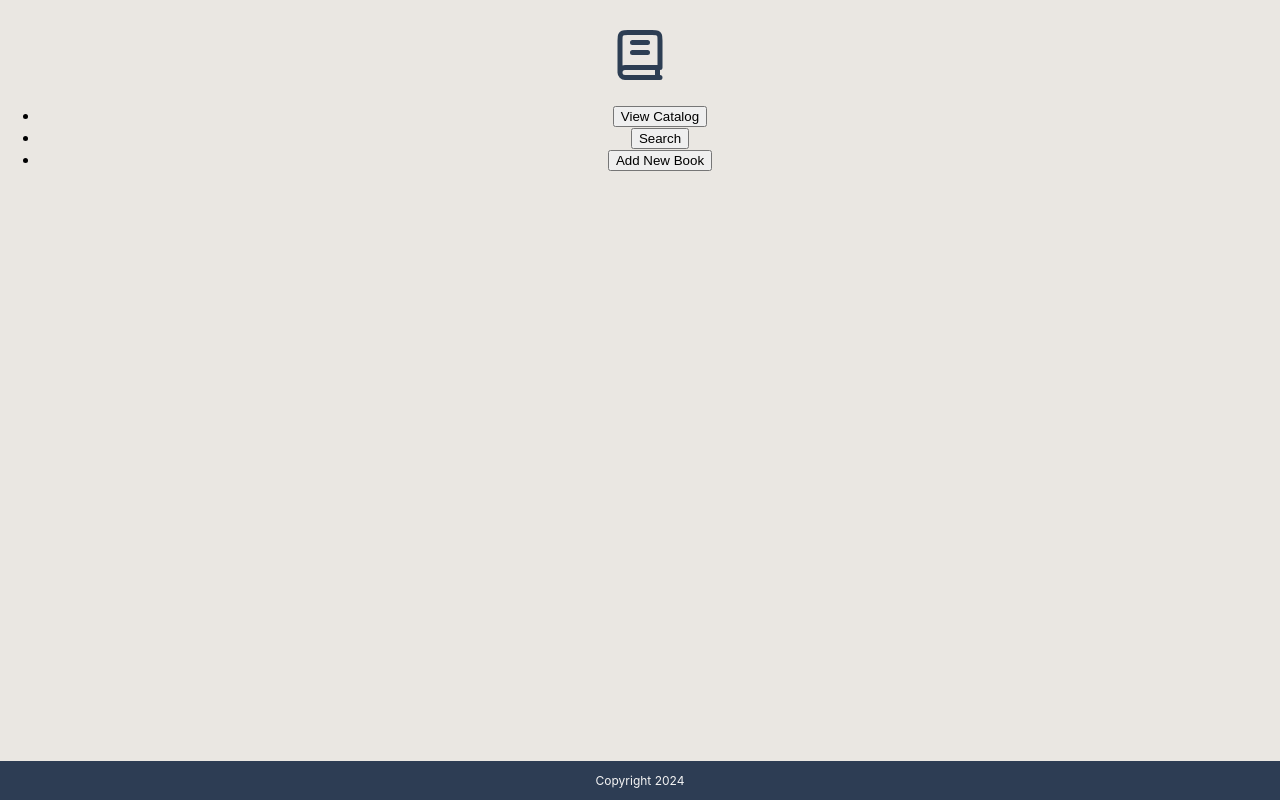
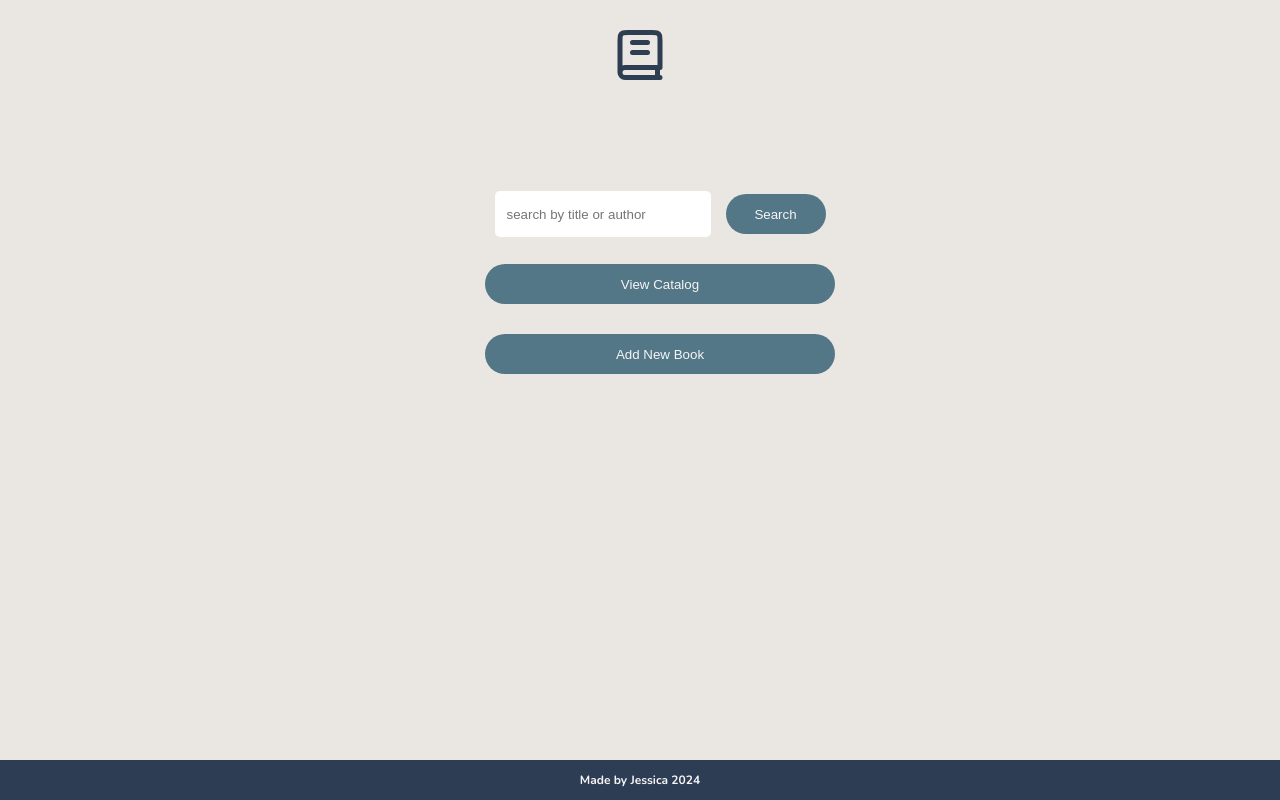
Before and after one commit to jdpabst/library-catalog, a React (Create React App) app: page / in a window 1280 px wide. Built offline with nearby package versions, Linux system fonts and the light colour scheme.

Commit message:
start adding functionality to the buttons

```diff
--- a/public/index.html
+++ b/public/index.html
@@ -1,14 +1,16 @@
 <!DOCTYPE html>
 <html lang="en">
+
 <head>
   <meta charset="utf-8" />
   <link rel="icon" href="%PUBLIC_URL%/favicon.ico" />
   <meta name="viewport" content="width=device-width, initial-scale=1" />
   <meta name="theme-color" content="#000000" />
-    <meta
-      name="description"
-      content="Web site created using create-react-app"
-    />
+  <meta name="description" content="Web site created using create-react-app" />
+  <link rel="preconnect" href="https://fonts.googleapis.com">
+  <link rel="preconnect" href="https://fonts.gstatic.com" crossorigin>
+  <link href="https://fonts.googleapis.com/css2?family=Nunito:ital,wght@0,200..1000;1,200..1000&display=swap"
+    rel="stylesheet">
   <link rel="apple-touch-icon" href="%PUBLIC_URL%/logo192.png" />
   <!--
       manifest.json provides metadata used when your web app is installed on a
@@ -24,8 +26,10 @@
       work correctly both with client-side routing and a non-root public URL.
       Learn how to configure a non-root public URL by running `npm run build`.
     -->
+
   <title>React App</title>
 </head>
+
 <body>
   <noscript>You need to enable JavaScript to run this app.</noscript>
   <div id="root"></div>
@@ -40,4 +44,5 @@
       To create a production bundle, use `npm run build` or `yarn build`.
     -->
 </body>
+
 </html>
--- a/src/App.css
+++ b/src/App.css
@@ -3,4 +3,9 @@
   background-color: #eae7e2;
   height: 100vh;
   width: 100vw;
+  font-family: "Nunito", sans-serif;
+  font-optical-sizing: auto;
+  font-weight: bold;
+  font-style: normal;
+
 }
--- a/src/Components/Footer/Footer.tsx
+++ b/src/Components/Footer/Footer.tsx
@@ -6,7 +6,7 @@ export default function Footer() {
 
  return (
   <div className='footer-container'>
-   <p>Copyright 2024</p>
+   <p>Made by Jessica 2024</p>
   </div>
  )
 }
--- a/src/Components/Header/Header.css
+++ b/src/Components/Header/Header.css
@@ -5,4 +5,10 @@
   height: 60px;
   filter: invert(19%) sepia(44%) saturate(527%) hue-rotate(174deg) brightness(93%) contrast(87%);
  }
+
+ img:hover {
+  /* filter: invert(94%) sepia(2%) saturate(3538%) hue-rotate(177deg) brightness(86%) contrast(102%); */
+  filter: invert(43%) sepia(21%) saturate(629%) hue-rotate(153deg) brightness(96%) contrast(87%);
+  /* filter: invert(100%) sepia(24%) saturate(2402%) hue-rotate(182deg) brightness(113%) contrast(92%); */
+ }
 }
--- a/src/Components/Home/Home.css
+++ b/src/Components/Home/Home.css
@@ -0,0 +1,60 @@
+.home-container {
+ font-family: "Nunito", sans-serif;
+ font-optical-sizing: auto;
+ font-weight: bold;
+ font-style: normal;
+
+ .home-list {
+  margin: 0 auto;
+  margin-top: 100px;
+  list-style-type: none;
+  width: 80%;
+
+  .search-container {
+
+   .search-input {
+    width: 200px;
+    margin-right: 15px;
+    border: none;
+    height: 40px;
+    padding-left: 10px;
+    border-radius: 5px;
+    border: 2px solid transparent;
+    color: #2d3d54
+   }
+
+   input:focus {
+    outline: none;
+    border: 2px solid #537787;
+   }
+
+   .search-bttn {
+    width: 100px;
+   }
+  }
+
+  li {
+
+   button {
+    background-color: #537787;
+    /* background-color: #bfcfdc; */
+    height: 40px;
+    width: 350px;
+    margin-bottom: 30px;
+    border: none;
+    border-radius: 30px;
+    color: whitesmoke;
+
+   }
+
+   button:hover {
+    background-color: #bfcfdc;
+    cursor: pointer;
+    color: #2d3d54;
+   }
+
+  }
+
+ }
+
+}
--- a/src/Components/Home/Home.tsx
+++ b/src/Components/Home/Home.tsx
@@ -1,16 +1,18 @@
 import React from "react";
+import './Home.css';
 
 
 export default function Home() {
  return (
 
-  <div>
-   <ul>
+  <div className='home-container'>
+   <ul className='home-list'>
+    <li className='search-container'>
+     <input className='search-input' placeholder="search by title or author" />
+     <button className='search-bttn'>Search</button>
+    </li>
     <li>
      <button>View Catalog</button>
-    </li>
-    <li>
-     <button>Search</button>
     </li>
     <li>
      <button>Add New Book</button>
```
Lines whose indentation alone changed are shown as unchanged.
